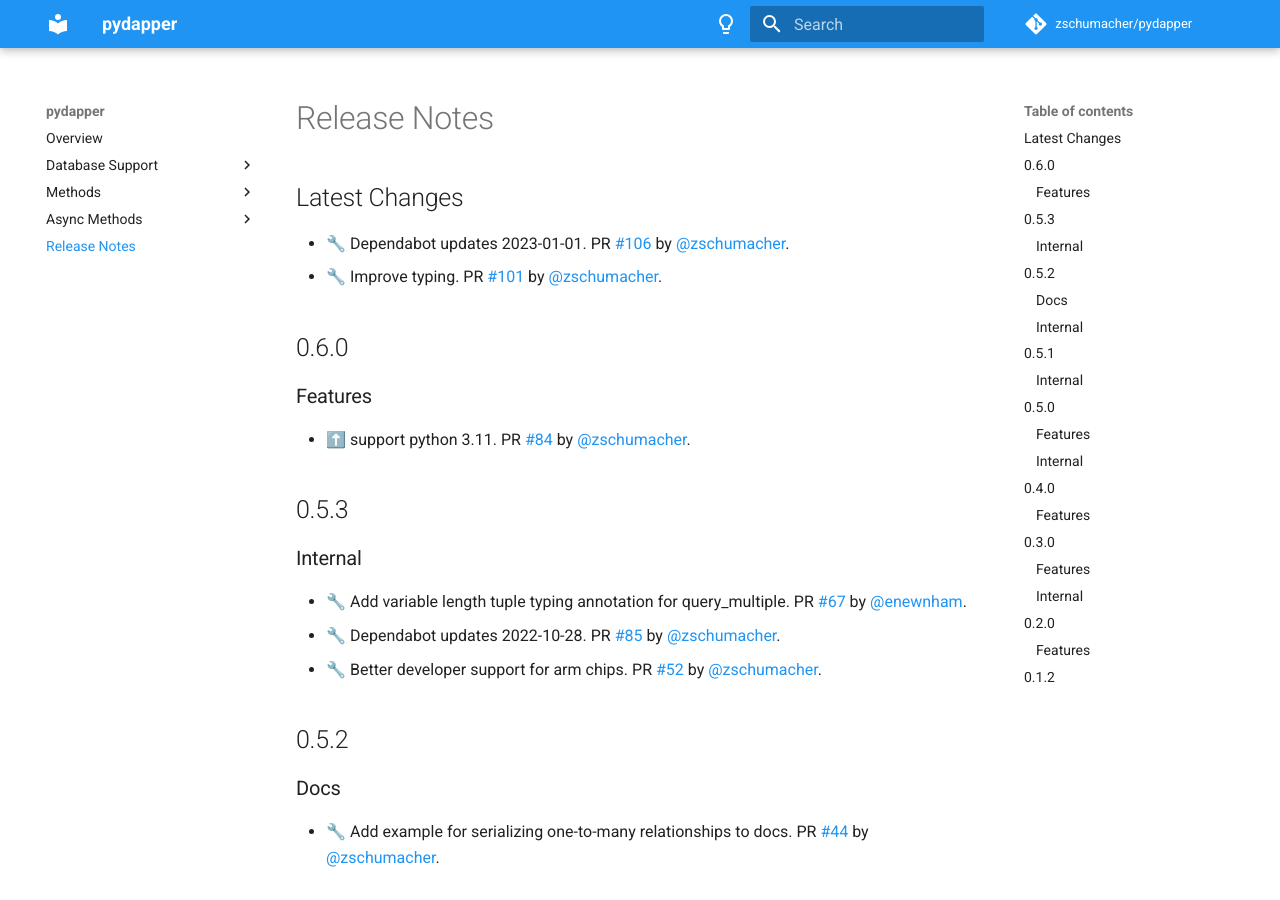
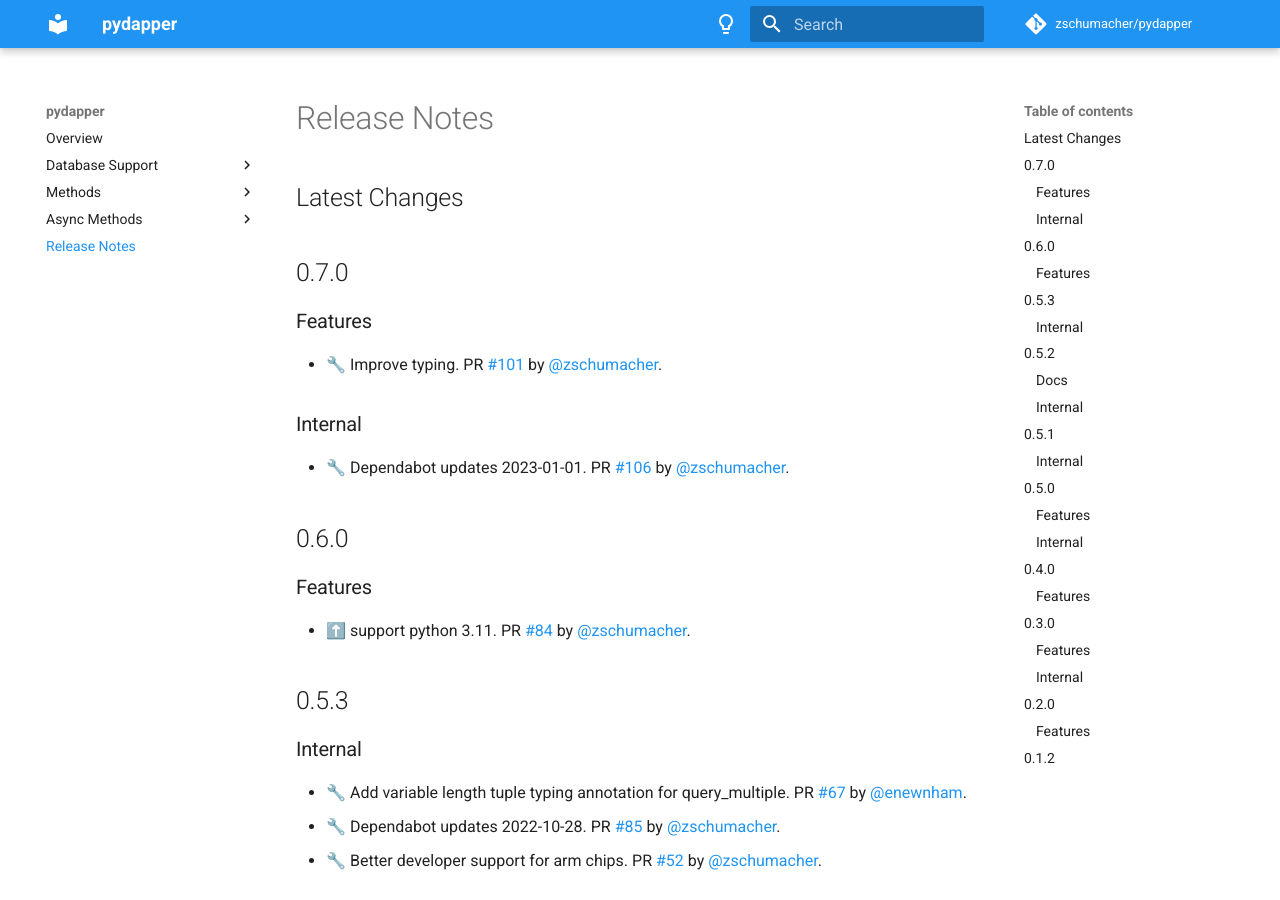
Before and after one commit to zschumacher/pydapper, an MkDocs documentation site: the page built from docs/release_notes.md, in a window 1280 px wide and 900 px high. Built offline with MkDocs 1.6.1 and Material for MkDocs 9.7.7, drawn with Linux system fonts in a browser that asks for light colours; comment, search, counter and statistics services are not loaded.

Commit message:
:sparkles: Release 0.7.0

```diff
--- a/docs/release_notes.md
+++ b/docs/release_notes.md
@@ -1,8 +1,12 @@
 
 ## Latest Changes
 
+## 0.7.0
+### Features
+* 🔧 Improve typing. PR [#101](https://github.com/zschumacher/pydapper/pull/101) by [@zschumacher](https://github.com/zschumacher).
+
+### Internal
 * 🔧 Dependabot updates 2023-01-01. PR [#106](https://github.com/zschumacher/pydapper/pull/106) by [@zschumacher](https://github.com/zschumacher).
-* 🔧 Improve typing. PR [#101](https://github.com/zschumacher/pydapper/pull/101) by [@zschumacher](https://github.com/zschumacher).
 
 ## 0.6.0
 ### Features
--- a/pyproject.toml
+++ b/pyproject.toml
@@ -1,6 +1,6 @@
 [tool.poetry]
 name = "pydapper"
-version = "0.6.0"
+version = "0.7.0"
 description = "A pure python lib inspired by the dotnet lib dapper"
 authors = ["Zach Schumacher <zschu15@gmail.com>"]
 license = "MIT"
```
